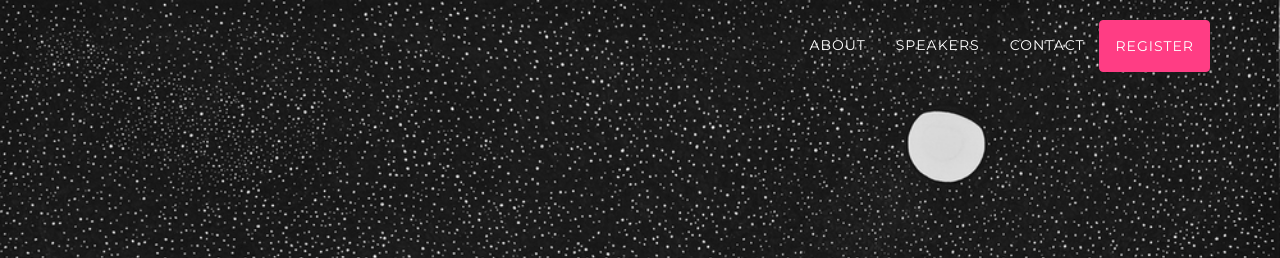
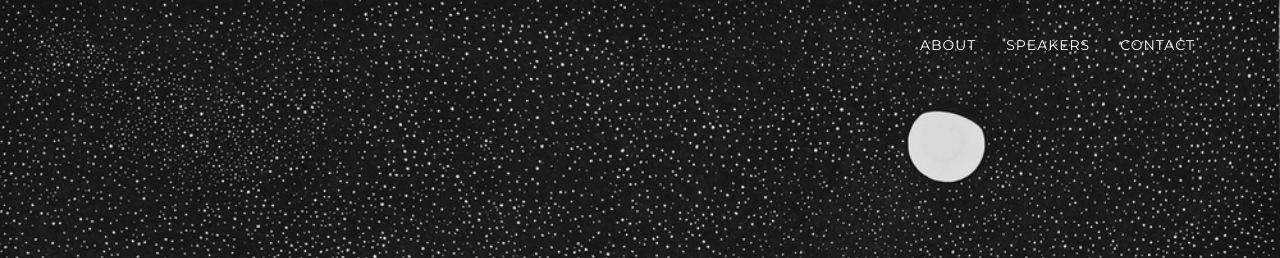
Before and after one commit to taracampbell/consciousnessconversations, a plain HTML site: page index.html in a window 1280 px wide. Shown: the top 258 px of the page. Drawn offline with nearby package versions, Linux system fonts and the light colour scheme.

Commit message:
Remove registration link from eventbrite.

```diff
--- a/index.html
+++ b/index.html
@@ -59,7 +59,6 @@
                     <li><a href="#about">About</a></li>
                     <li><a href="#speakers">Speakers</a></li>
                     <li><a href="#contact">Contact</a></li>
-                    <li><a href="https://www.eventbrite.ca/e/conversations-on-consciousness-tickets-13274366989" class="btn btn-register" role="button">Register</a></li>
                 </ul>
             </div>
         </div>
```
